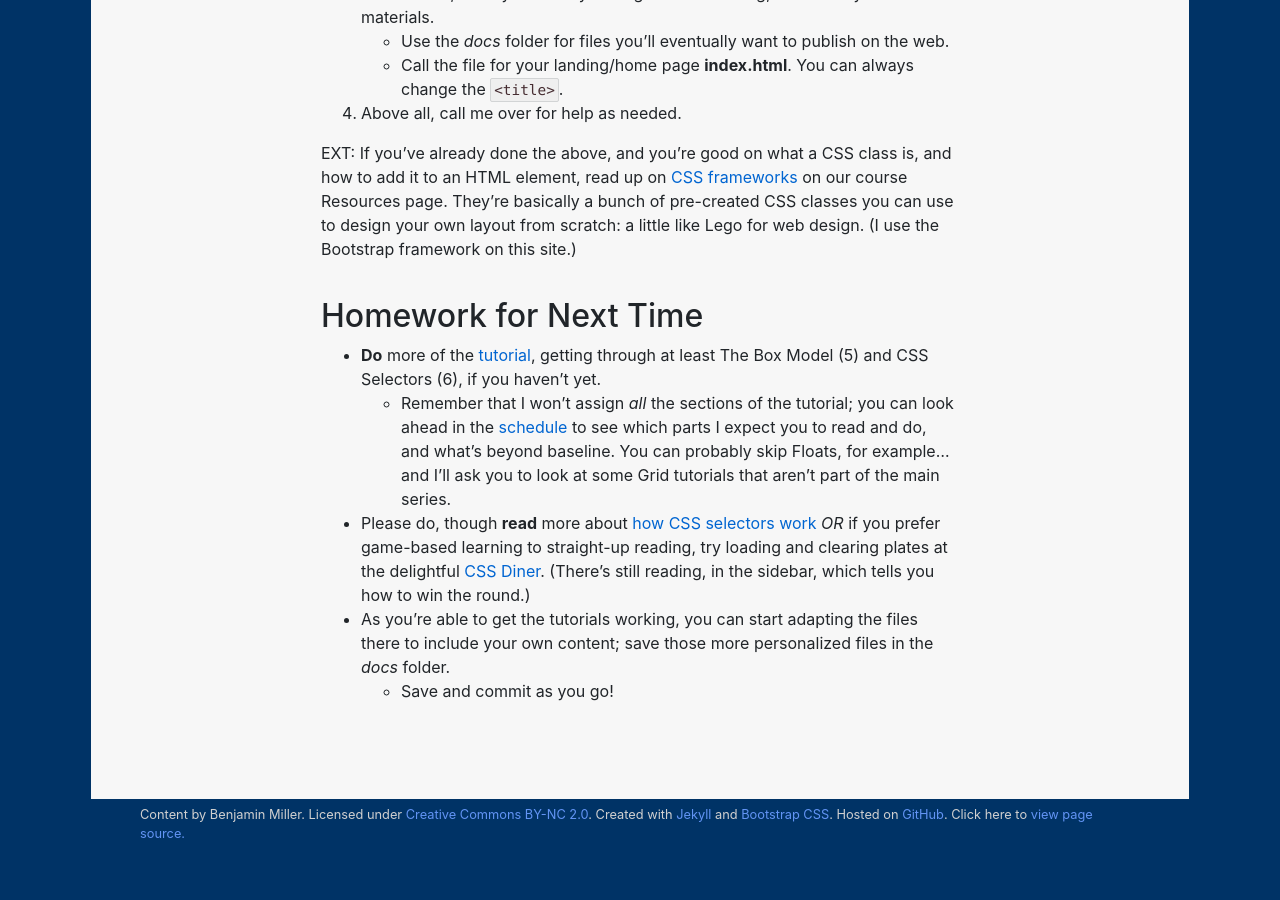
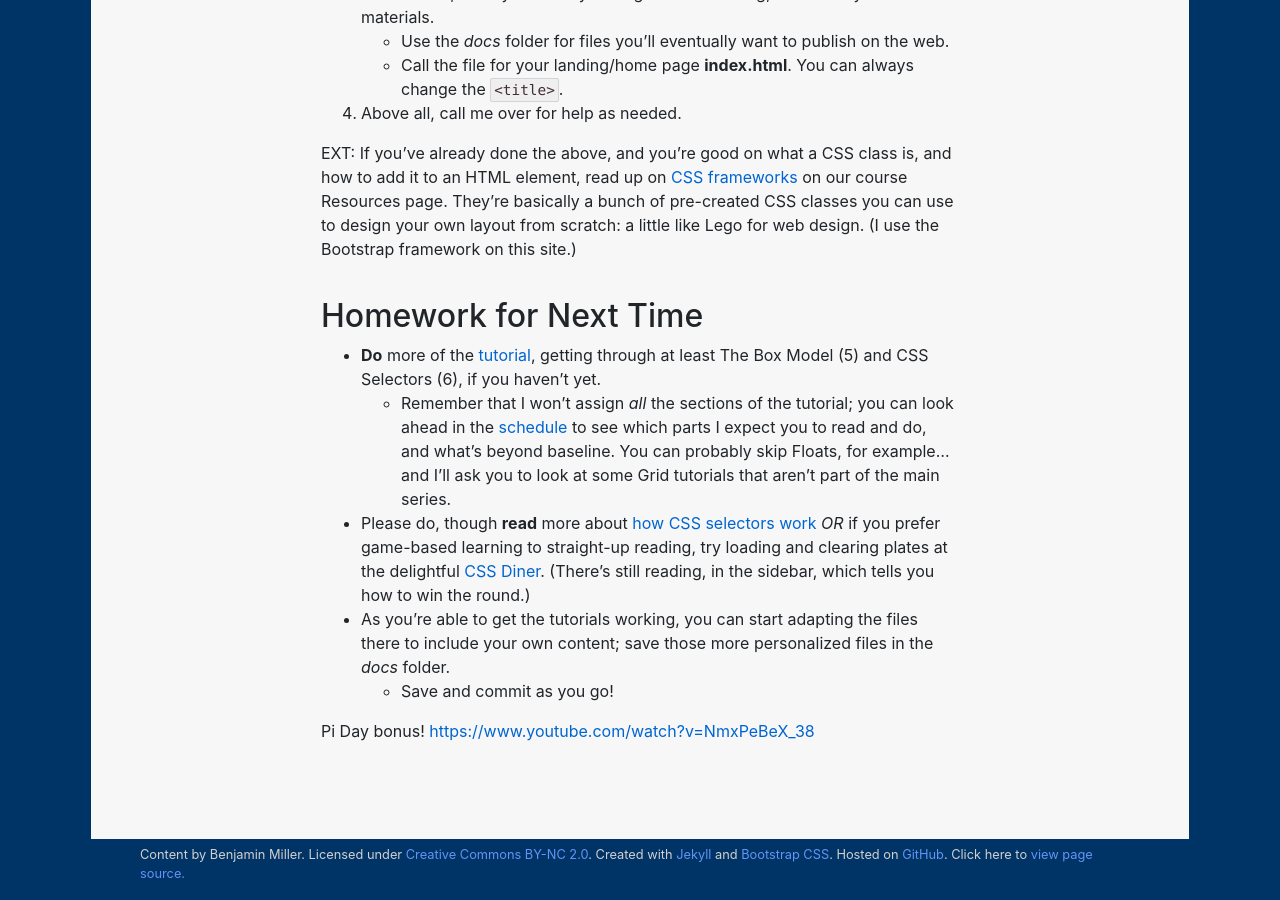
Before and after one commit to benmiller314/cdm2023spring, a Jekyll site: the page built from plans/lesson-17.md, in a window 1280 px wide and 900 px high, scrolled down 3681 px. Built offline with Jekyll 4.4.1, drawn with Linux system fonts in a browser that asks for light colours; our own code applies the rules of GitHub Pages for plain Markdown files; before the commit the page ends 4541 px from its top, so only the background shows below that; some of the changed lines change nothing that is shown.

Commit message:
notes to self

```diff
--- a/plans/lesson-17.md
+++ b/plans/lesson-17.md
@@ -24,9 +24,9 @@
 
 
 
-## 1. Key Concepts and Practical Takeaways (20-30 min) <!-- so for a 1:00 start, aim to be done by 3:25 -->
+## 1. Key Concepts and Practical Takeaways (20-30 min) <!-- so for a 1:00 start, aim to be done by 3:25 In 2023, we start the solo round at around 1:10. All groups talking by 1:23. -->
 <div class="alert alert-success">
-Start by answering each of the questions below <strong>on your own</strong> (skipping the EXTs for now). Write down your answers in your own space.
+Start by answering each of the questions below <strong>on your own</strong> (skipping the EXTs for now). Write down your answers in your own space. <!-- FOR NEXT TIME: Have a downloadable quiz sheet so people don't feel like they have to waste time copying stuff out -->
 </div>
 <p>(Note that some of the True/False questions are actually a little subtler than that framing suggests: e.g. *mostly* true, except when ____.)</p>
 
@@ -137,3 +137,5 @@
   - Save and commit as you go!
 
 <!-- * **View** screencast on using <nav><ul><li></a> and CSS to remove bullets ... and to resize the <a> directly using padding. Point out that this is a direct application of the Box Model. -->
+
+Pi Day bonus! [https://www.youtube.com/watch?v=NmxPeBeX_38](LullaPi: A Piano Piece Inspired by the digits of Pi)
```
